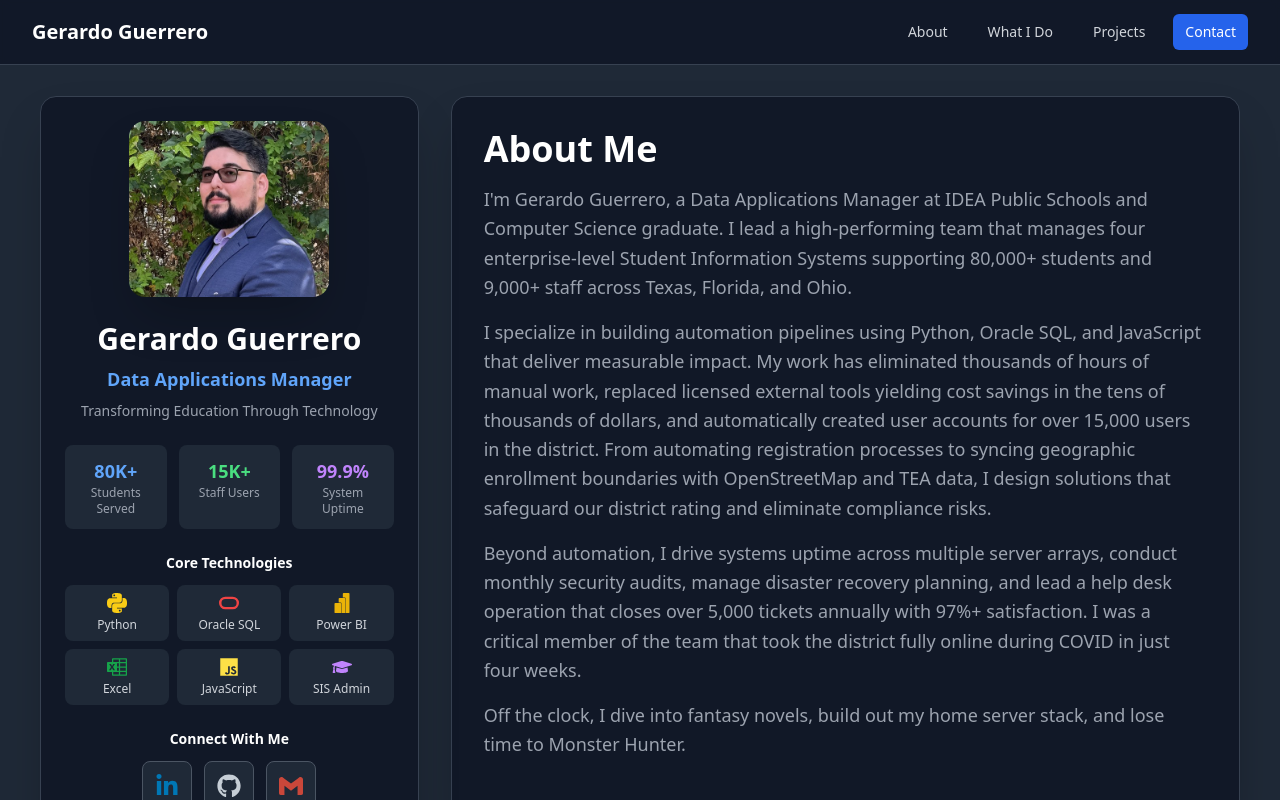
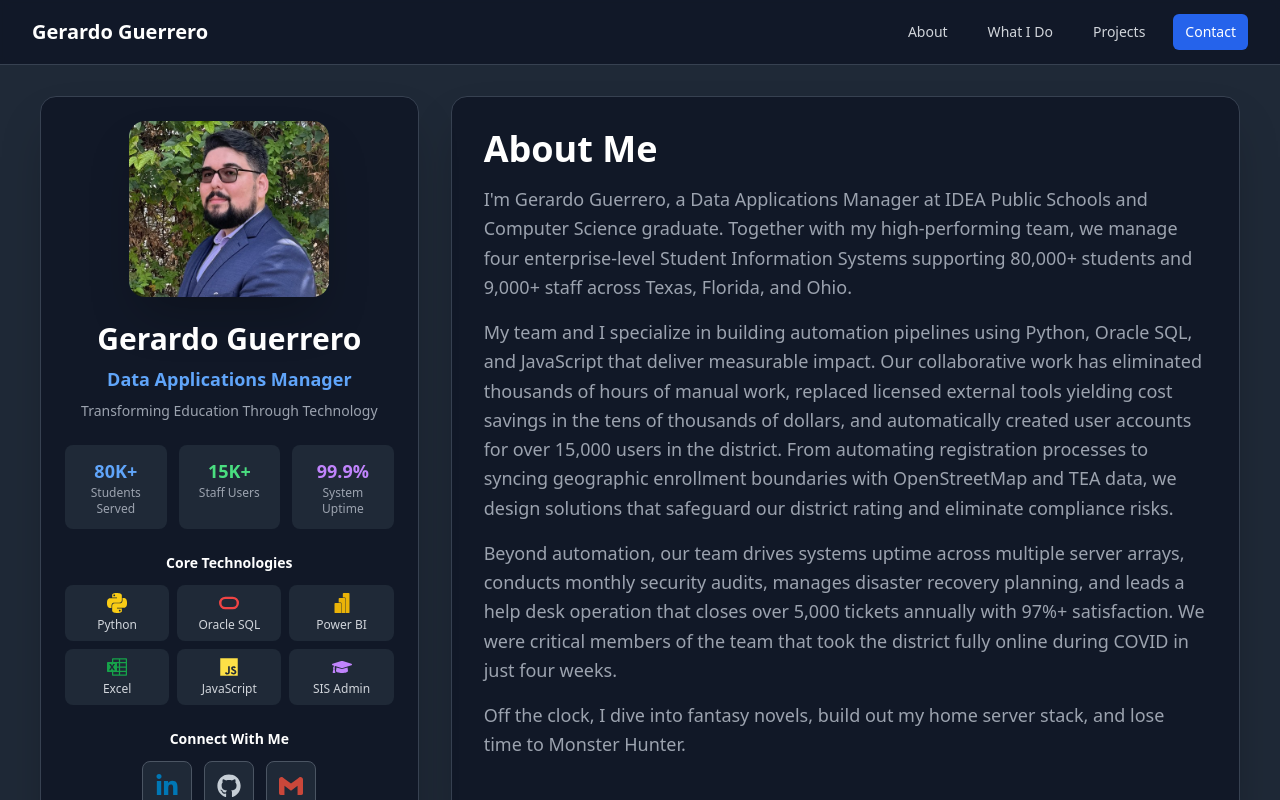
Before and after one commit to Durzo95/jerry-guerrero-portfolio, a Next.js app: page / in a window 1280 px wide. Shown: the top 800 px of the page. Built offline with nearby package versions, Linux system fonts and the light colour scheme.

Commit message:
Refactor MainBodyAboutMe component to emphasize team collaboration and contributions

```diff
--- a/components/MainBodyAboutMe.tsx
+++ b/components/MainBodyAboutMe.tsx
@@ -9,23 +9,23 @@ export default function MainBodyAboutMe() {
       <div className="text-gray-400 mb-8 text-lg leading-relaxed">
         <p className="mt-4">
           I'm Gerardo Guerrero, a Data Applications Manager at IDEA Public Schools and Computer Science
-          graduate. I lead a high-performing team that manages four enterprise-level Student Information
+          graduate. Together with my high-performing team, we manage four enterprise-level Student Information
           Systems supporting 80,000+ students and 9,000+ staff across Texas, Florida, and Ohio.
         </p>
         <p className="mt-4">
-          I specialize in building automation pipelines using Python, Oracle SQL, and JavaScript
-          that deliver measurable impact. My work has eliminated thousands of hours of
+          My team and I specialize in building automation pipelines using Python, Oracle SQL, and JavaScript
+          that deliver measurable impact. Our collaborative work has eliminated thousands of hours of
           manual work, replaced licensed external tools yielding cost savings in the tens
           of thousands of dollars, and automatically created user accounts for over 15,000 users in the district.
           From automating registration processes to syncing geographic enrollment boundaries
-          with OpenStreetMap and TEA data, I design solutions that safeguard our district
+          with OpenStreetMap and TEA data, we design solutions that safeguard our district
           rating and eliminate compliance risks.
         </p>
         <p className="mt-4">
-          Beyond automation, I drive systems uptime across multiple server arrays, conduct
-          monthly security audits, manage disaster recovery planning, and lead a help desk
-          operation that closes over 5,000 tickets annually with 97%+ satisfaction. I was
-          a critical member of the team that took the district fully online during COVID
+          Beyond automation, our team drives systems uptime across multiple server arrays, conducts
+          monthly security audits, manages disaster recovery planning, and leads a help desk
+          operation that closes over 5,000 tickets annually with 97%+ satisfaction. We were
+          critical members of the team that took the district fully online during COVID
           in just four weeks.
         </p>
         <p className="mt-4">
```
